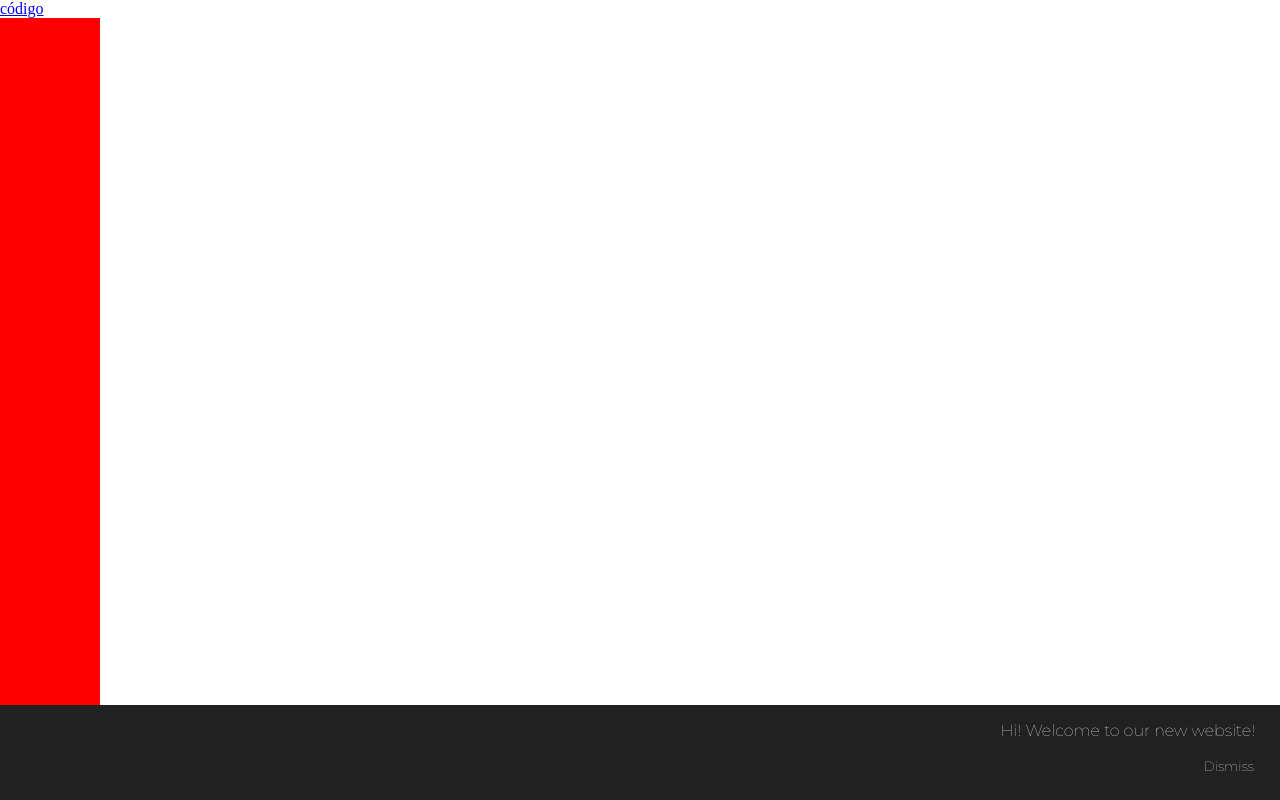
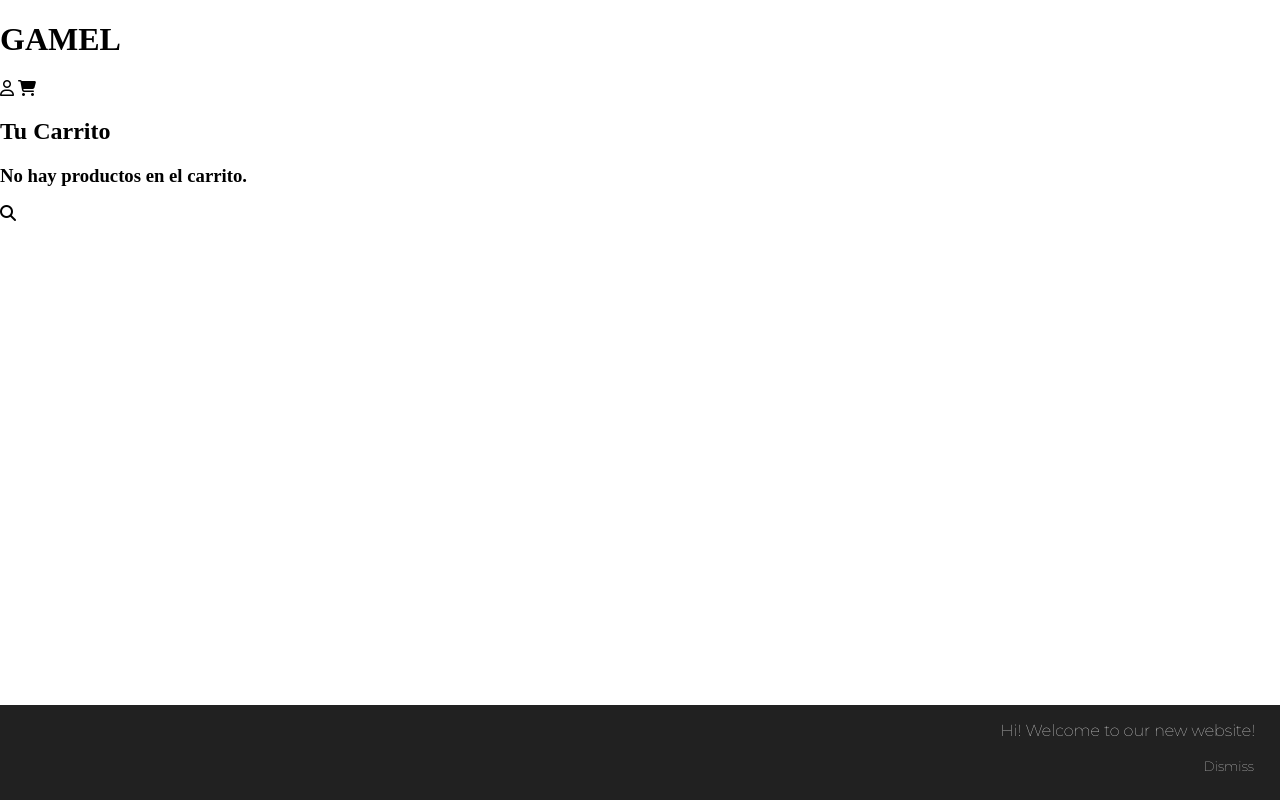
Before and after one commit to carlosayala29/banner-new-website, a plain HTML site: page index.html in a window 1280 px wide. Shown: the top 800 px of the page. Drawn offline with nearby package versions, Linux system fonts and the light colour scheme.

Commit message:
Update index.html

```diff
--- a/index.html
+++ b/index.html
@@ -13,15 +13,32 @@
     <script src="https://code.jquery.com/jquery-3.6.0.min.js"></script></script>
 </head>
 <body>
-    <a href="code.txt" target="_blank">código</a>
 
-    <div style="background-color: red; height: 800px; width: 100px;"></div>
-    <div style="background-color: blue; height: 800px; width: 100px;"></div>
+        <header class="header-container">
+            <div class="logo-container">
+                <h1 class="logo">GAMEL</h1>
+            </div>
+            <div class="toolbar-container">
+                <i class="fa-regular fa-user"></i>
+                <i class="fa-solid fa-cart-shopping cart-icon"></i>
+                <!--Start Dropdown Cart-->
+                <div class="dropdown-cart">
+                    <h2 class="cart-title">Tu Carrito</h2>
+                    <div class="div-line"></div>
+                    <h3 class="cart-h3">No hay productos en el carrito.</h3>
+                </div>
+                <!--End Drowpdown Cart-->
+                <i class="fa-solid fa-magnifying-glass"></i>
+            </div>
+        </header>
 
+    <!--<a href="code.txt" target="_blank">código</a>-->
     <div class="container-carlos">
         <p class="p-carlos">Hi! Welcome to our new website!</p>
         <button class="dismiss-carlos">Dismiss</button>
     </div>
+
+    <script src="https://kit.fontawesome.com/88d6fa06e7.js" crossorigin="anonymous"></script>
     <script src="index.js"></script>
 </body>
 </html>
```
